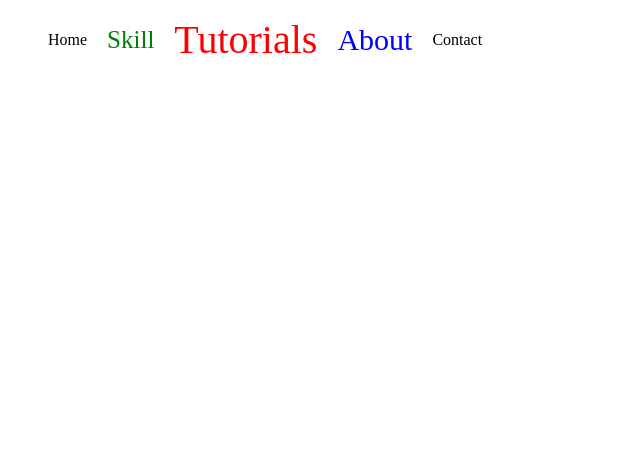
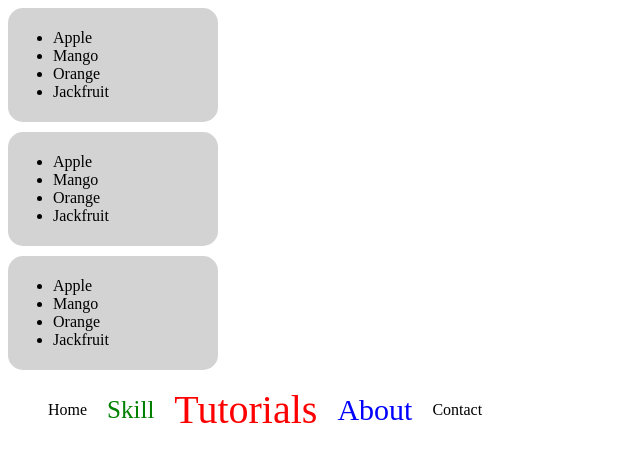
Before and after one commit to MamunKhan2002/hamburger-menu, a plain HTML site: page domSection/index.html in a window 1280 px wide. Shown: the whole page, without its empty margins (0-640 px from the left). Drawn offline with Linux system fonts and the light colour scheme.

Commit message:
Js click event section

```diff
--- a/domSection/index.html
+++ b/domSection/index.html
@@ -10,7 +10,30 @@
 
 <body>
     <main>
-
+        <section class="sec1">
+            <ul class="ul_list">
+                <li>Apple</li>
+                <li>Mango</li>
+                <li>Orange</li>
+                <li>Jackfruit</li>
+            </ul>
+        </section>
+        <section class="sec1">
+            <ul class="ul_list">
+                <li>Apple</li>
+                <li>Mango</li>
+                <li>Orange</li>
+                <li>Jackfruit</li>
+            </ul>
+        </section>
+        <section class="sec1">
+            <ul class="ul_list">
+                <li>Apple</li>
+                <li>Mango</li>
+                <li>Orange</li>
+                <li>Jackfruit</li>
+            </ul>
+        </section>
     </main>
     <script src="./script/dom.js"></script>
 </body>
--- a/domSection/script/dom.js
+++ b/domSection/script/dom.js
@@ -46,3 +46,25 @@ middle.previousElementSibling.style.fontSize = '25px';
 middle.previousElementSibling.style.color = 'green';
 
 // ul.removeChild()
+
+
+let ul_list = document.getElementsByClassName('ul_list');
+// console.log(ul_list);
+
+// ul_list.
+
+// let liList = document.getElementsByTagName('li');
+
+let sections = document.getElementsByClassName('sec1');
+for (let section of sections) {
+    // console.log(section);
+    section.style.backgroundColor = "lightgrey";
+    section.style.padding= '5px';
+    section.style.marginBottom='10px';
+    section.style.borderRadius="15px";
+    section.style.width='200px'
+    section.classList.add('name');
+    section.classList.add('secClass');
+}
+
+sections.style.color="green"
```
Also changed, not shown: oneClickEvent/index.html (added, +21 -0 lines), oneClickEvent/script.js (added, +20 -0 lines), oneClickEvent/style.css (added).
